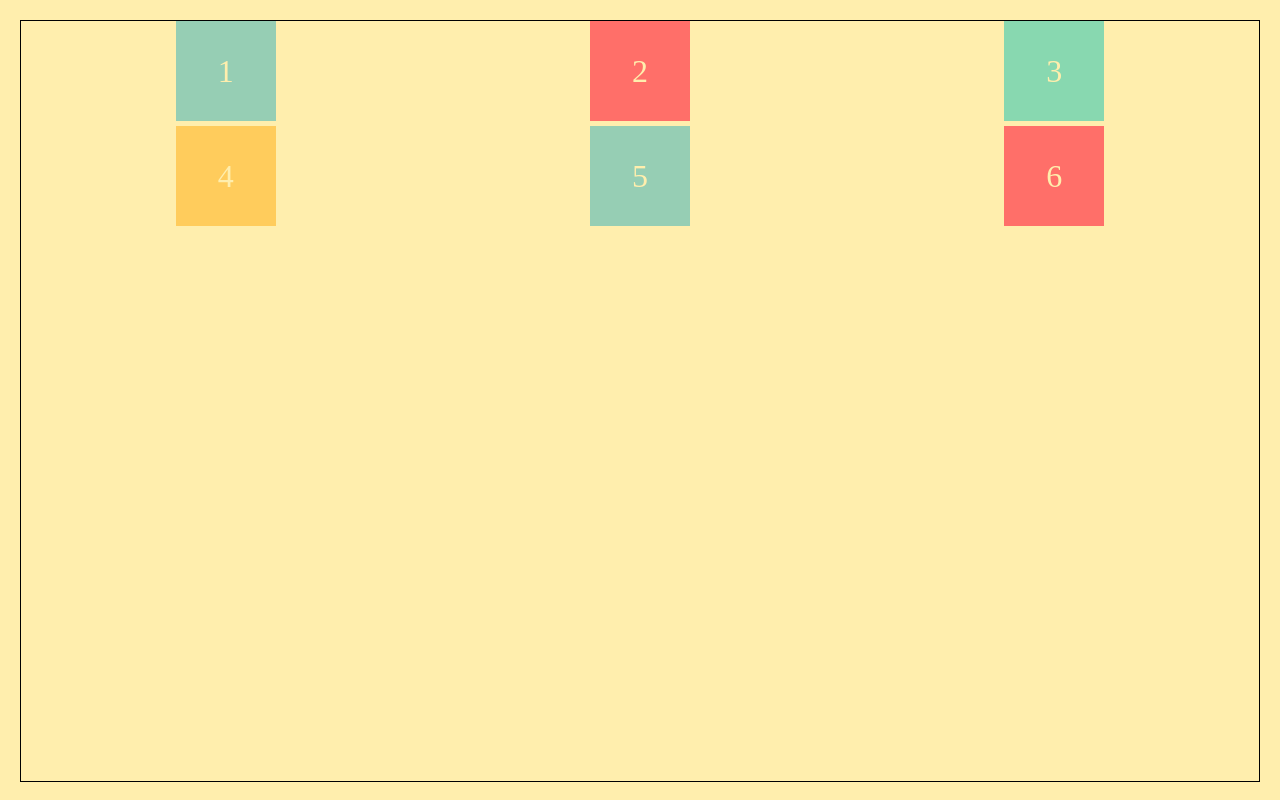
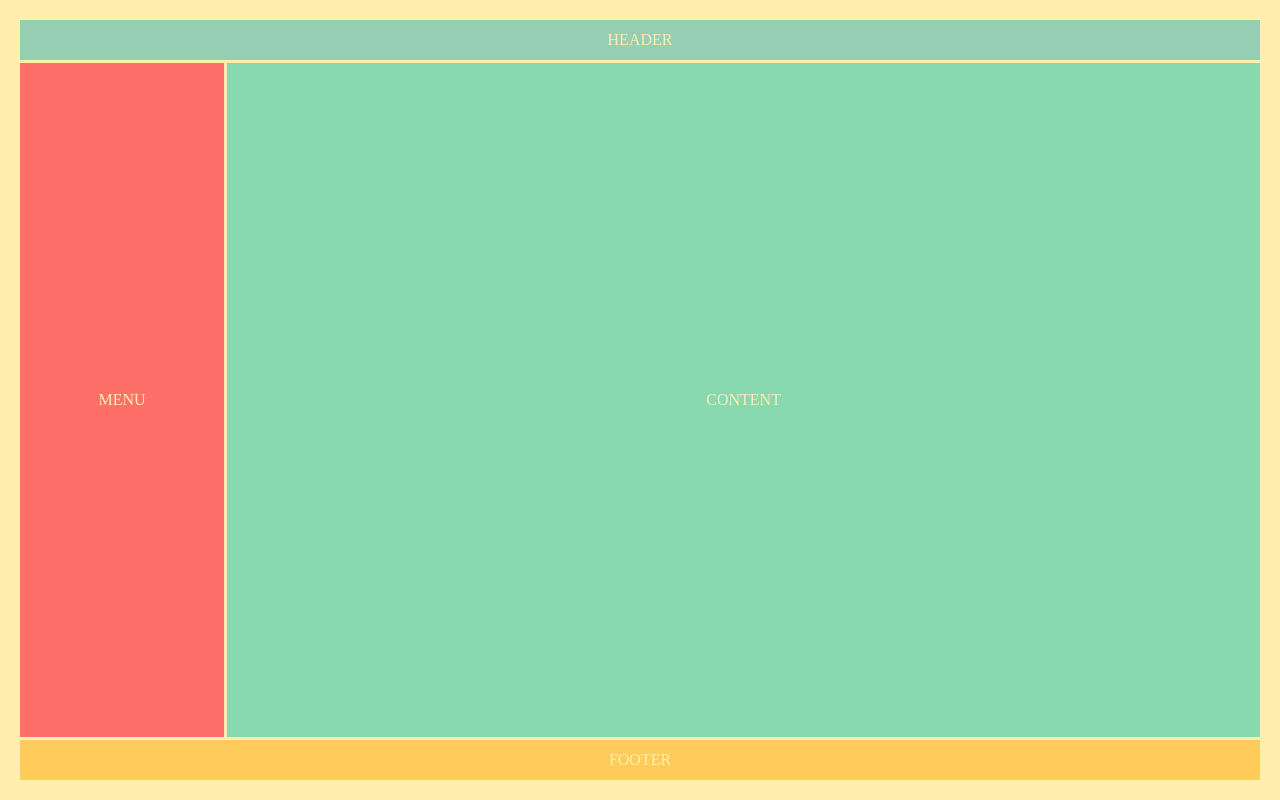
Before and after one commit to pksmall/gridcss, a plain HTML site: page index.html in a window 1280 px wide. Drawn offline with Linux system fonts and the light colour scheme.

Commit message:
11th lession

```diff
--- a/basic.css
+++ b/basic.css
@@ -2,16 +2,16 @@
     display: flex;
     justify-content: center;
     align-items: center;
-    font-size: 2em;
+    font-size: 1em;
     color: #ffeead;
 }
 
 html, body {
-    box-sizing: border-box;
-    background-color: #ffeead;
-    height: 100%;
-    padding: 10px;
-    margin: 0px;
+  box-sizing: border-box;
+  background-color: #ffeead;
+  height: 100%;
+  padding: 10px;
+  margin: 0px;
 }
 
 .container > div:nth-child(1n) {
--- a/index.css
+++ b/index.css
@@ -1,10 +1,27 @@
 .container {
-    border: 1px solid black;
     height: 100%;
     display: grid;
-    grid-gap: 5px;
-    grid-template-columns: repeat(3, 100px);
-    grid-template-rows: repeat(2, 100px);
-    justify-content: space-around;
-    /* align-content: center; */
+    grid-gap: 3px;
+    grid-template-columns: repeat(12, 1fr);
+    grid-template-rows: 40px auto 40px;
+    /* justify-items: center; */
+    /* align-items: center; */
 }
+
+.header {
+    grid-column: 1 / -1;
+}
+
+.menu {
+    grid-column: 1 / 3;
+}
+
+.content {
+    grid-column: 3 / -1;
+    /* justify-self: center; */
+    /* align-self: end; */
+}
+
+.footer {
+    grid-column: 1 / -1;
+}
--- a/index.html
+++ b/index.html
@@ -2,16 +2,13 @@
     <head>
         <link rel="stylesheet" href="index.css">
         <link rel="stylesheet" href="basic.css">
-
     </head>
     <body>
         <div class="container">
-            <div>1</div>
-            <div>2</div>
-            <div>3</div>
-            <div>4</div>
-            <div>5</div>
-            <div>6</div>
+            <div class="header">HEADER</div>
+            <div class="menu">MENU</div>
+            <div class="content">CONTENT</div>
+            <div class="footer">FOOTER</div>
         </div>
     </body>
 </html>
```
